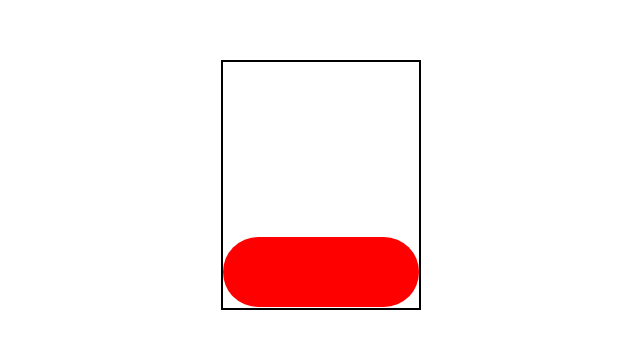
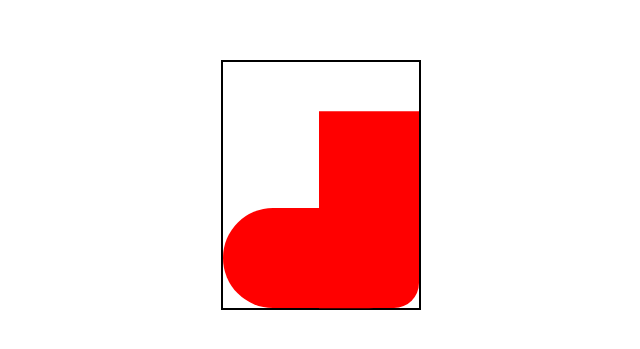
Before and after one commit to GeekMonstar/merry_x-max, a website: page index.html in a window 1280 px wide. Shown: the part 215-564 px from the top of the page, without its empty margins (319-959 px from the left). Drawn offline with Linux system fonts and the light colour scheme.

Commit message:
update 1

```diff
--- a/index.html
+++ b/index.html
@@ -8,8 +8,9 @@
   </head>
   <body>
     <div class="container">
-      <div class="sock-item-1"></div>
-      <div class="sock-item-2"></div>
+      <div class="sock-item sock-item-1"></div>
+      <div class="sock-item sock-item-2"></div>
+      <div class="sock-item sock-item-3"></div>
     </div>
   </body>
 </html>
--- a/src/scss/style.scss
+++ b/src/scss/style.scss
@@ -15,13 +15,32 @@ body {
     width: 200px;
     height: 250px;
     border: 2px solid black;
+    .sock-item {
+      position: absolute;
+    }
+    .sock-item-1,
+    .sock-item-2 {
+      background-color: red;
+    }
     .sock-item-1 {
-      position: absolute;
       width: 100%;
-      height: 70px;
-      transform: translate(0, 250%);
-      border-radius: 35px;
-      background-color: red;
+      height: 100px;
+      transform: translateY(-100%);
+      top: 100%;
+      border-radius: 50px 25px 25px 50px;
+    }
+    .sock-item-2 {
+      width: 100px;
+      height: 80%;
+      transform: translate(-100%, -100%);
+      left: 100%;
+      top: 100%;
+      border-radius: 0 0 50px;
+    }
+    .sock-item-3 {
+      width: 30px;
+      width: 100px;
+      background: gray;
     }
   }
 }
```
Also changed, not shown: dist/css/style.css, 1 other file.
